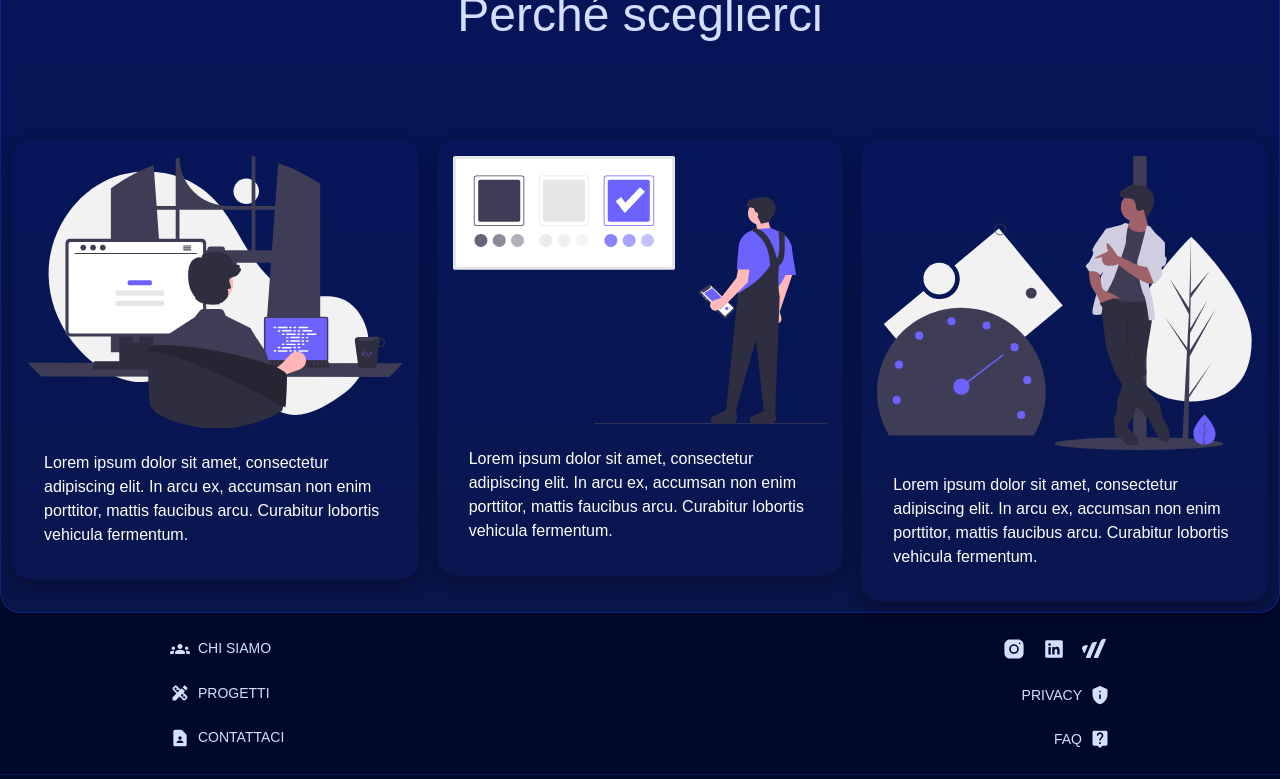
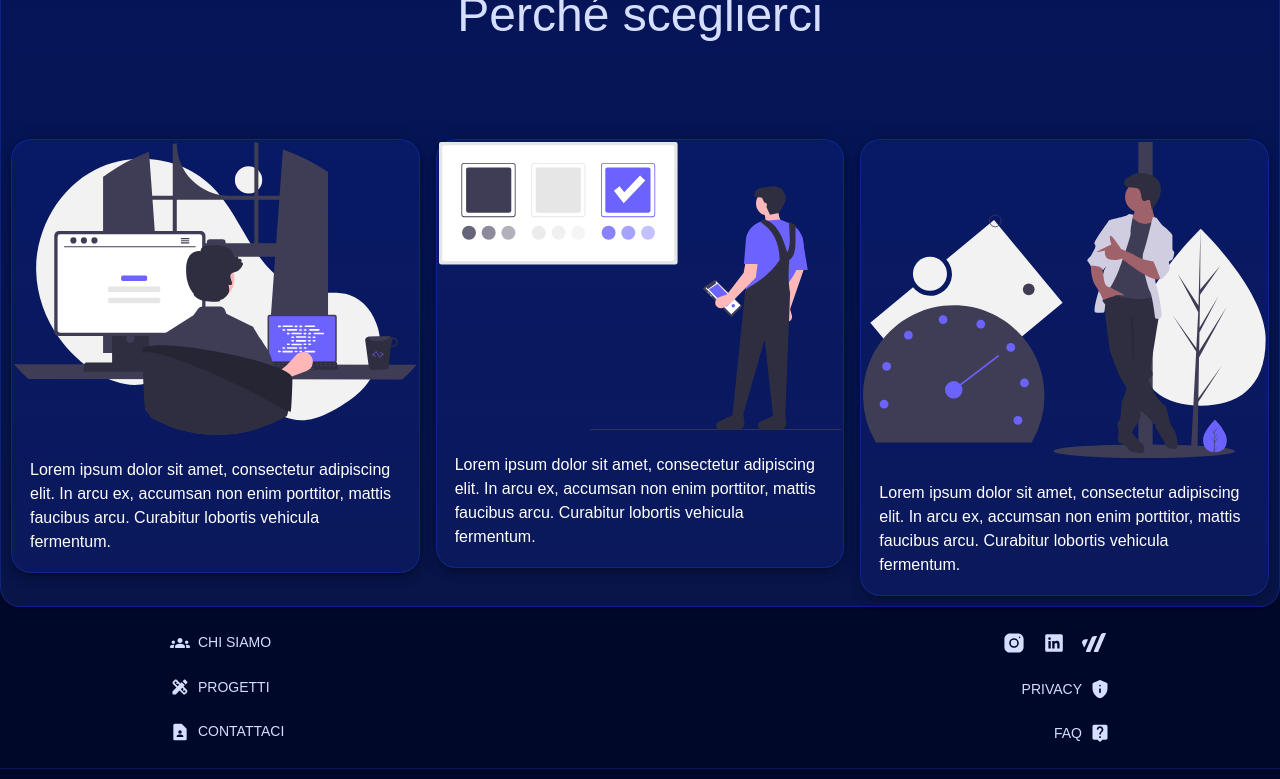
Before and after one commit to webion-hub/webionsite, a React (Create React App) app: page /chi-siamo in a window 1280 px wide. Shown: the part 680-1459 px from the top of the page. Built offline with nearby package versions, Linux system fonts and the light colour scheme.

Commit message:
update components

```diff
--- a/src/components/BlockImageAndText.js
+++ b/src/components/BlockImageAndText.js
@@ -1,25 +1,21 @@
 import * as React from 'react';
 import Paper from '@mui/material/Paper';
 import { Grid, Typography } from '@mui/material';
-import theme from '../theme/theme';
-import { alpha } from '@mui/material';
 
 export default function BlockImageAndText(props) {
   return (
-    <Grid item sm={8} md={4} xs={12} sx={{
-      maxWidth: "400px",
-      marginTop: 1,
-    }}>
+    <Grid
+      item
+      sm={8}
+      md={4}
+      xs={12}
+      sx={{
+        maxWidth: "400px",
+        marginTop: 1,
+      }}
+    >
       <Paper
-        variant="outlined"
         elevation={6}
-        sx={{
-          background: alpha(theme.palette.primary.main, 0.03),
-          border: `1px solid ${alpha("#000000", 0.15)}`,
-          borderRadius: "20px",
-          padding: 2,
-          boxShadow: "rgba(0, 0, 0, 0.35) 0px 5px 15px",
-        }}
       >
         <props.icon skeletonProps={{size: 'wide'}}/>
         <Typography sx={{ margin: 2 }}>
--- a/src/components/Img.js
+++ b/src/components/Img.js
@@ -1,4 +1,4 @@
 import { styled } from "@mui/system";
 
-const Img = styled('img')();
+const Img = styled('img')({});
 export default Img;
--- a/src/components/app_bar/AppBarContent.js
+++ b/src/components/app_bar/AppBarContent.js
@@ -9,7 +9,7 @@ export default function AppBarContent({children}) {
     const sectionPosition = {
       "start": _ => startSection.push(child),
       "end": _ => endSection.push(child),
-    }[child.props.sectionAlignment]
+    }[child.props.alignment]
 
     sectionPosition?.();
   });
--- a/src/components/app_bar/AppBarSection.js
+++ b/src/components/app_bar/AppBarSection.js
@@ -18,7 +18,7 @@ export default function AppBarSection({children, hideOnMobile, ...props}) {
 }
 
 AppBarSection.defaultProps = {
-  sectionAlignment: "start",
+  alignment: "start",
   hideOnMobile: false,
   direction: "row",
   alignItems: "center",
```
